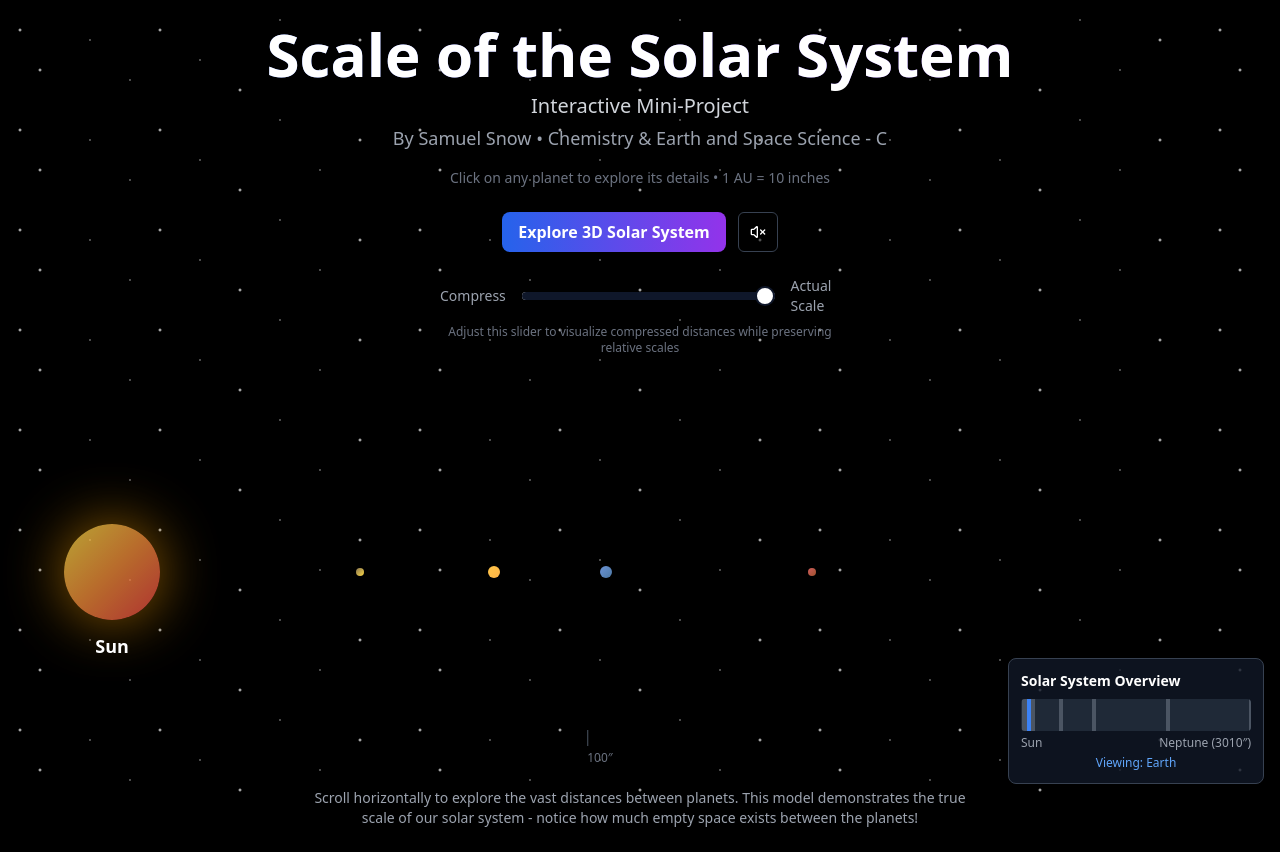
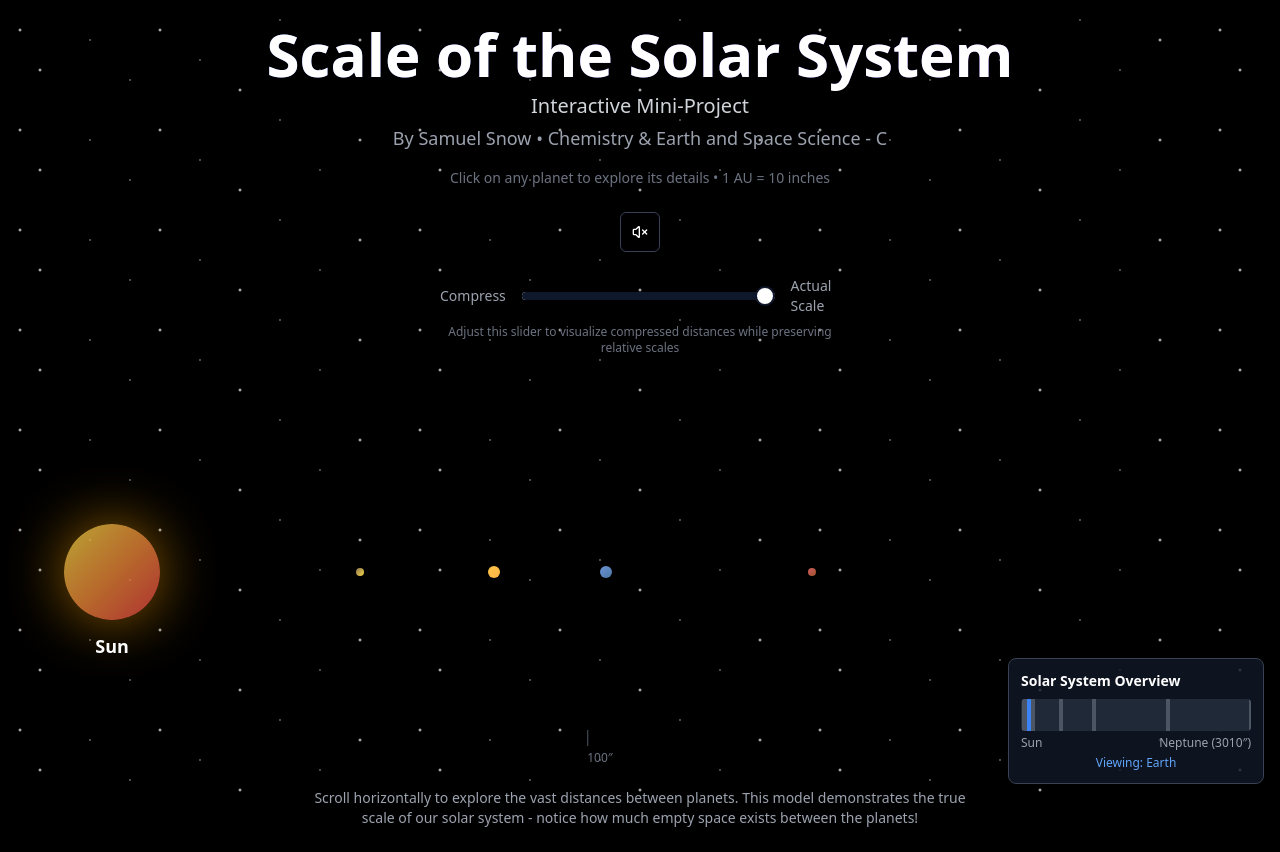
Before and after one commit to samsnow850/cosmic-scale-voyage, a React (Vite) app: page / in a window 1280 px wide. Built offline with nearby package versions, Linux system fonts and the light colour scheme.

Commit message:
Remove "Explore 3D Solar System" link
Remove the "Explore 3D Solar System" link from the main page.

```diff
--- a/src/pages/Index.tsx
+++ b/src/pages/Index.tsx
@@ -186,13 +186,7 @@ const Index = () => {
         <p className="text-lg text-gray-400 mb-4">By Samuel Snow • Chemistry & Earth and Space Science - C</p>
         <p className="text-sm text-gray-500 mb-6">Click on any planet to explore its details • 1 AU = 10 inches</p>
 
-        <div className="flex justify-center items-center gap-3">
-          <Link
-            to="/3d-view"
-            className="inline-block bg-gradient-to-r from-blue-600 to-purple-600 hover:from-blue-700 hover:to-purple-700 text-white font-bold py-2 px-4 rounded-lg transition-all duration-300"
-          >
-            Explore 3D Solar System
-          </Link>
+        <div className="flex justify-center items-center">
           <BackgroundMusic />
         </div>
       </div>
```
